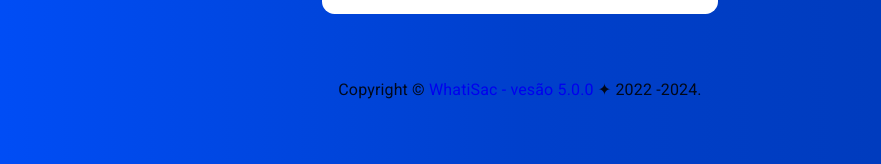
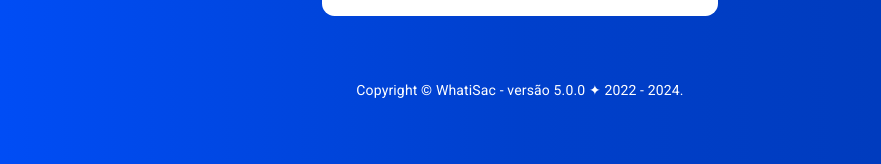
Before and after one commit to Whati-Sac/sistema, a React (Create React App) app in the folder frontend/: page /login in a window 1280 px wide. Shown: the part 633-797 px from the top of the page, without its empty margins (120-1001 px from the left). Built offline with nearby package versions, Linux system fonts and the light colour scheme; no server answers; what chartjs-plugin-datalabels, mic-recorder-to-mp3 would draw is missing.

Commit message:
Update index.js

```diff
--- a/frontend/src/pages/Login/index.js
+++ b/frontend/src/pages/Login/index.js
@@ -20,16 +20,21 @@ import { AuthContext } from "../../context/Auth/AuthContext";
 
 const Copyright = () => {
 	return (
-		<Typography color="#ffffff" align="center">
-			{"Copyright ©  "}
- 			<Link color="#ffffff" href="https://whatisac.com.br/">
- 				{ nomeEmpresa } - vesão { versionSystem }
- 			</Link>{" ✦ 2022 -"}
- 			{new Date().getFullYear()}
- 			{"."}
- 		</Typography>
- 	);
- };
+		<Typography
+			variant="body2"
+			style={{ color: "#fff", textAlign: "center" }}
+		>
+			{"Copyright © "}
+			<Link
+				style={{ color: "#fff" }}
+				href="https://whatisac.com.br/"
+			>
+				{nomeEmpresa} - versão {versionSystem}
+			</Link>{" "}
+			{" ✦ 2022 - "} {new Date().getFullYear()}{"."}
+		</Typography>
+	);
+};
 
 const useStyles = makeStyles(theme => ({
 	root: {
```
